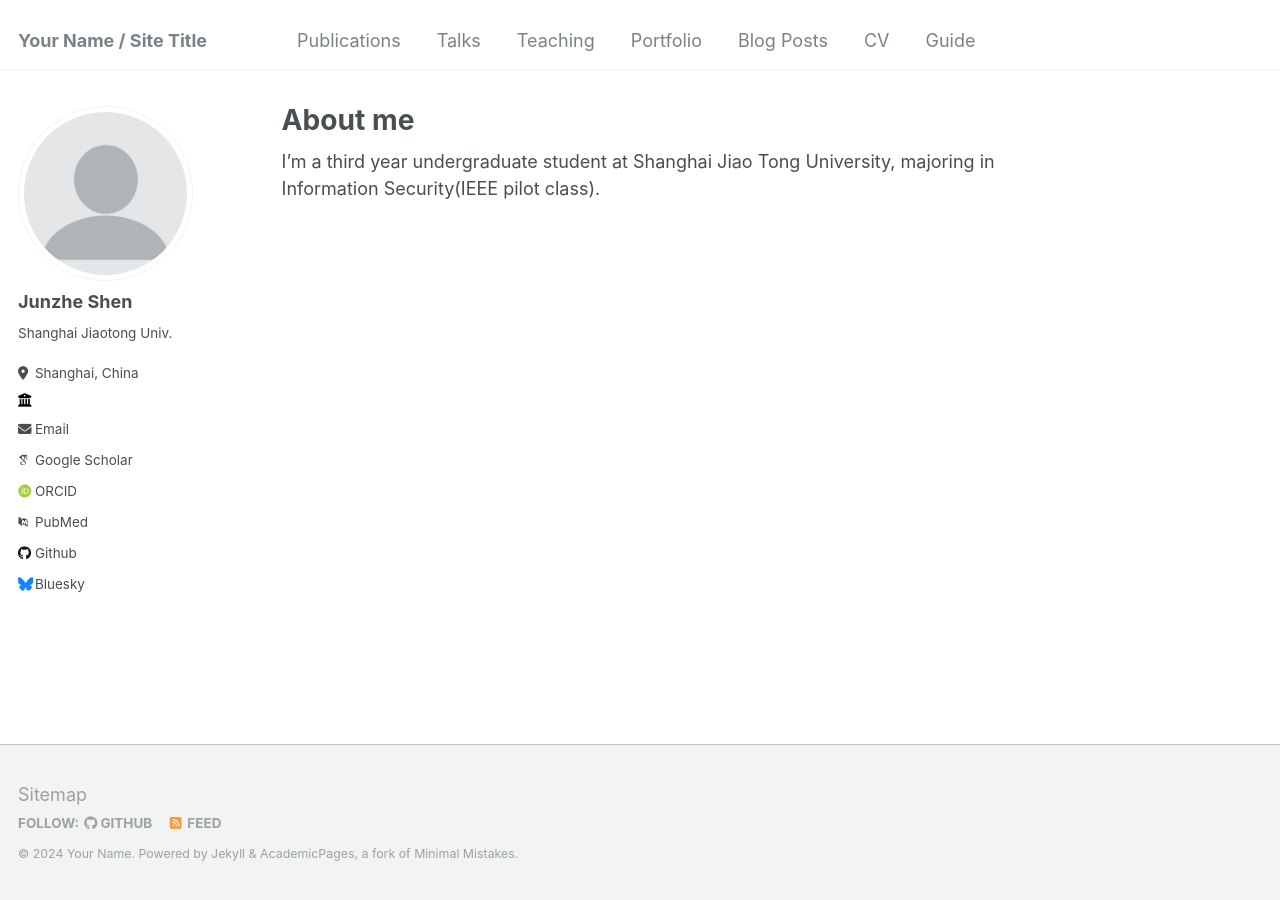
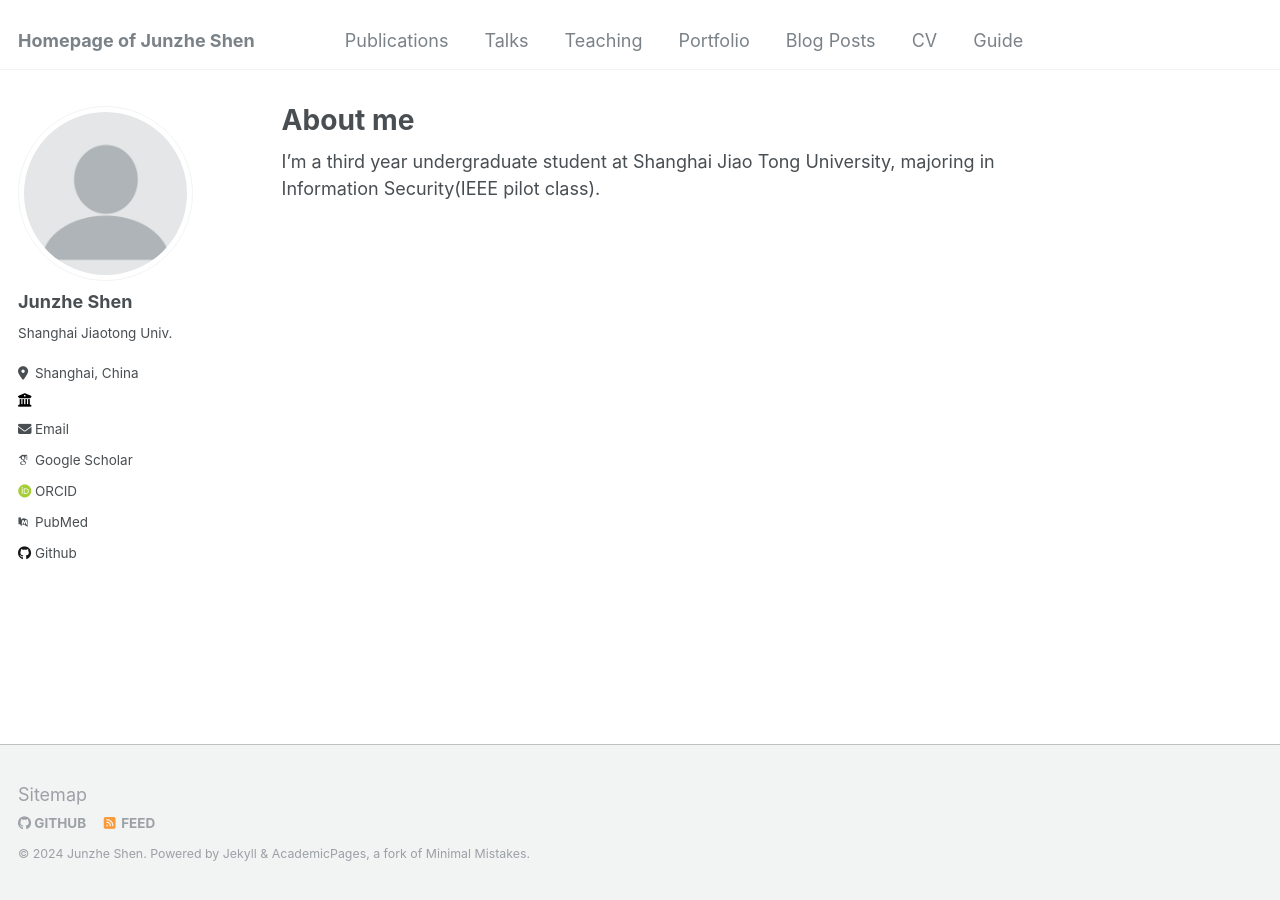
Before and after one commit to JunzheShen/junzheshen.github.io, a Jekyll site: the page built from _pages/about.md, in a window 1280 px wide. Built offline with Jekyll 4.4.1, drawn with Linux system fonts in a browser that asks for light colours; some web fonts are replaced.

Commit message:
Update _config.yml

```diff
--- a/_config.yml
+++ b/_config.yml
@@ -7,11 +7,11 @@
 # server process.
 
 # Basic Site Settings
-locale                   : "en-US"
-title                    : "Your Name / Site Title"
+locale                   : "China"
+title                    : "Homepage of Junzhe Shen"
 title_separator          : "-"
-name                     : &name "Your Name"
-description              : &description "personal description"
+name                     : &name "Junzhe Shen"
+description              : &description "Undergraduate, Shanghai Jiaotong Univ."
 url                      : https://junzheshen.github.io # the base hostname & protocol for your site e.g. "https://mmistakes.github.io"
 baseurl                  : "" # the subpath of your site, e.g. "/blog"
 repository               : "JunzheShen/junzheshen.github.io"
@@ -47,7 +47,7 @@ author:
   stackoverflow    : # User number or user number and name (i.e., use "1" or "1/jeff-atwood")
 
   # Social media
-  bluesky          : "bsky.app" # Replace this with you Bluesky username
+  bluesky          : # Replace this with you Bluesky username
   facebook         : # Username
   flickr           : # Username
   foursquare       : # Username
```
